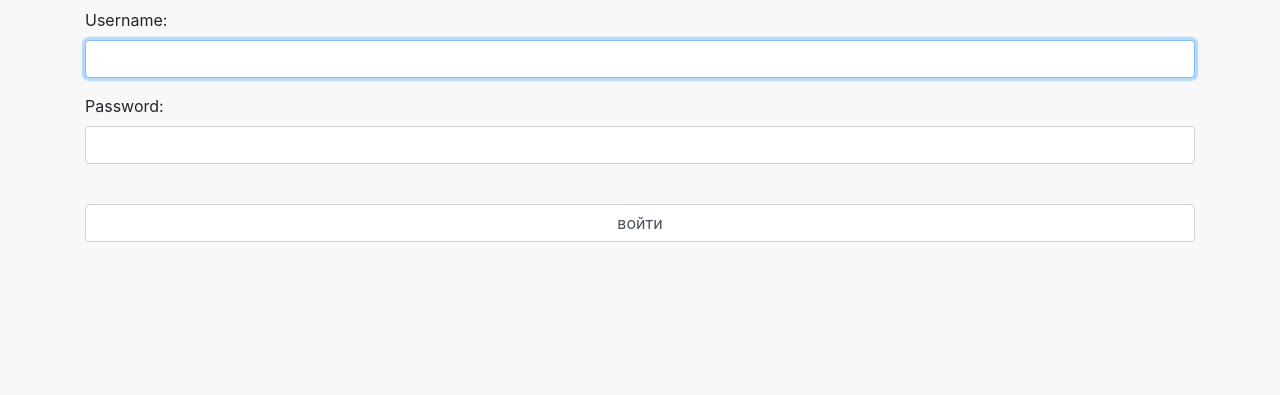
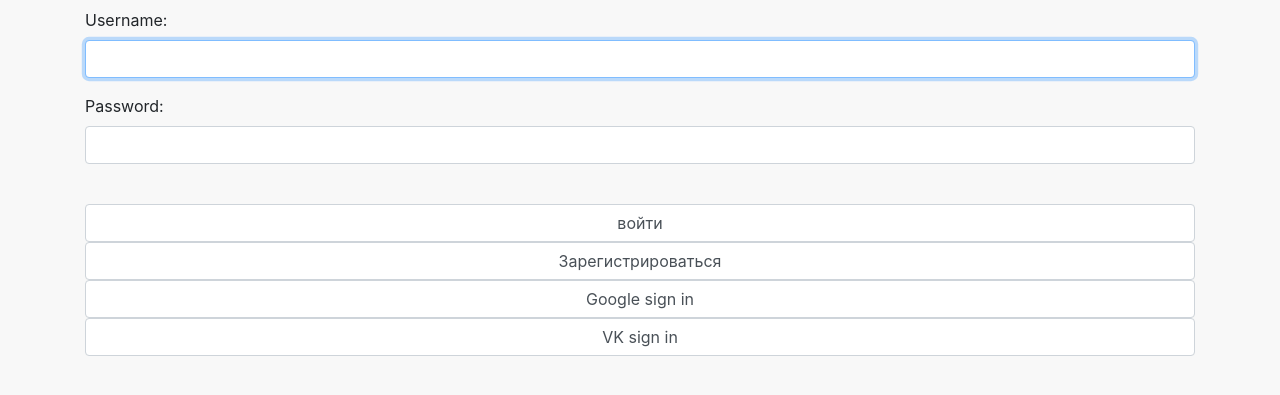
Before and after one commit to aleshkashell/geekbrains_django_2, a Django app: page /auth/login/ in a window 1280 px wide. Shown: the top 395 px of the page. Run offline with Django 3.2, Linux system fonts and the light colour scheme; parts of the project's set-up code (start-up, migrations or seed data) failed here and were passed over; some libraries are stand-ins or nearby versions.

Commit message:
Add google login

```diff
--- a/geekshop/authapp/templates/authapp/login.html
+++ b/geekshop/authapp/templates/authapp/login.html
@@ -12,5 +12,8 @@
         <br>
         <input class="form-control" type="submit" value="войти">
     </form>
+    <a class="btn-default form-control text-center"  href="{% url 'auth:register' %}">Зарегистрироваться</a>
+    <a class="btn-default form-control text-center"  href="{% url 'social:begin' 'google-oauth2' %}?next=/">Google sign in</a>
+    <a class="btn-default form-control text-center"  href="{% url 'social:begin' 'vk-oauth2' %}?next=/">VK sign in</a>
 
 {% endblock %}
```
